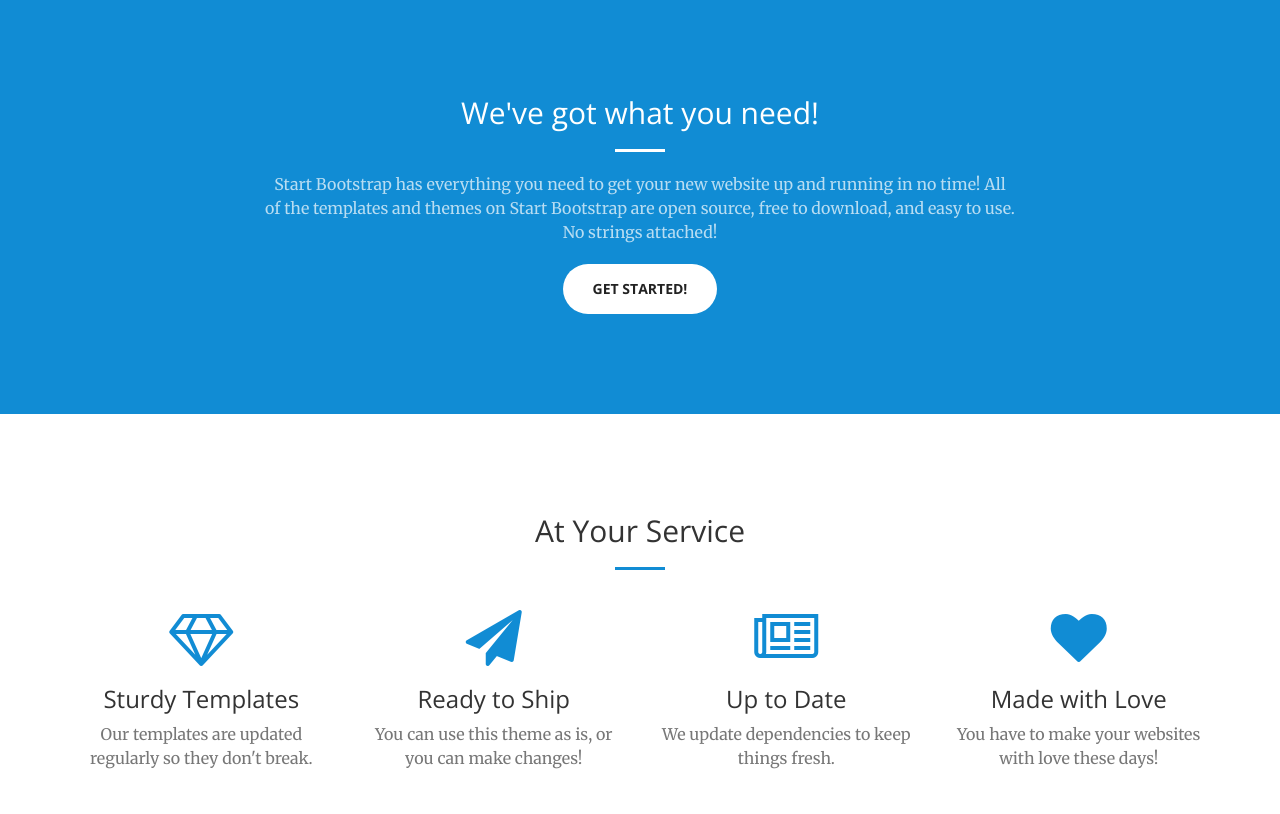
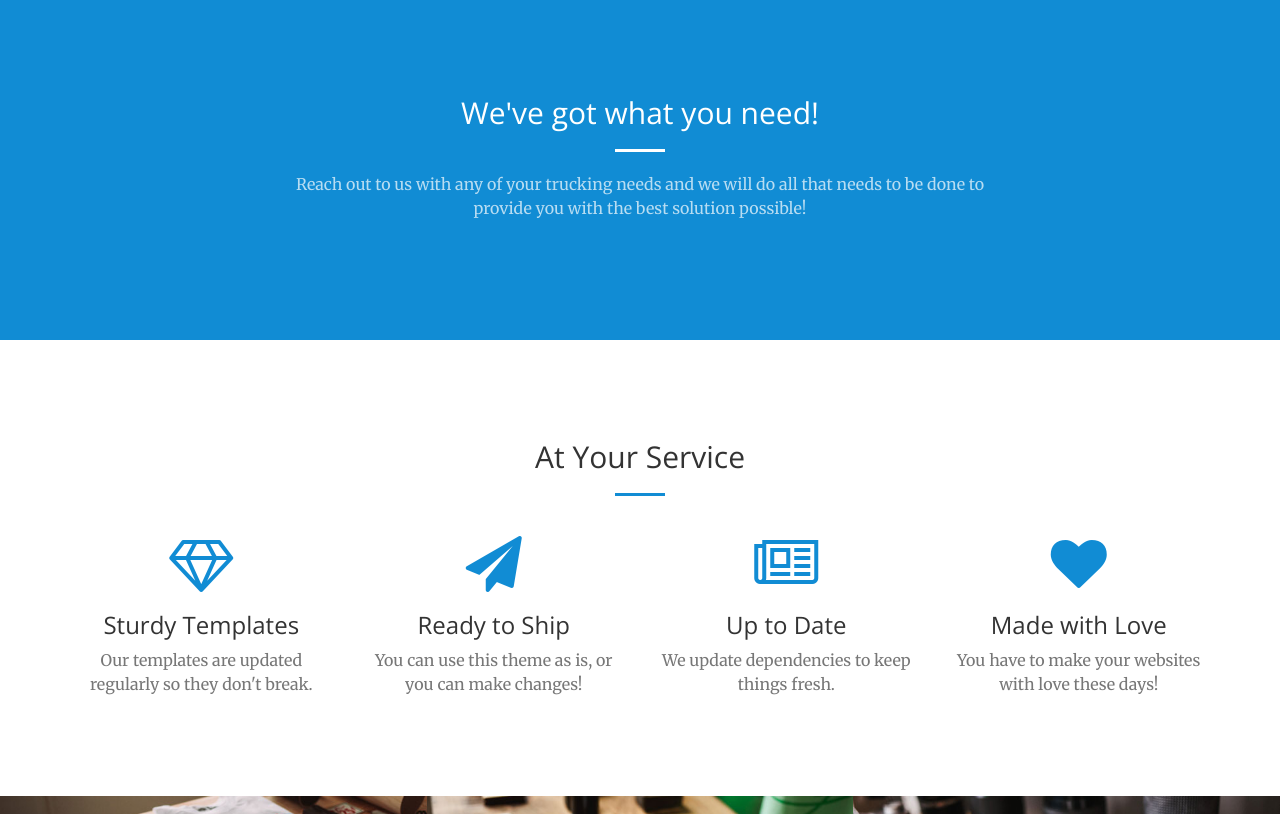
Before and after one commit to Ranjeettransportltd/Ranjeettransportltd.github.io, a Jekyll site: the page built from index.html, in a window 1280 px wide and 900 px high, scrolled down 818 px, cut to the strip 86-900 px from the top of the window. Built offline with Jekyll 4.4.1, drawn with Linux system fonts in a browser that asks for light colours.

Commit message:
call to action

```diff
--- a/_includes/call-to-action.html
+++ b/_includes/call-to-action.html
@@ -4,8 +4,8 @@
             <div class="col-lg-8 col-lg-offset-2 text-center">
                 <h2 class="section-heading">We've got what you need!</h2>
                 <hr class="light">
-                <p class="text-faded">Start Bootstrap has everything you need to get your new website up and running in no time! All of the templates and themes on Start Bootstrap are open source, free to download, and easy to use. No strings attached!</p>
-                <a href="#" class="btn btn-default btn-xl">Get Started!</a>
+                <p class="text-faded">Reach out to us with any of your trucking needs and we will do all that needs to be done to provide you with the best solution possible!</p>
+                <!-- <a href="#" class="btn btn-default btn-xl">Get Started!</a> -->
             </div>
         </div>
     </div>
```
